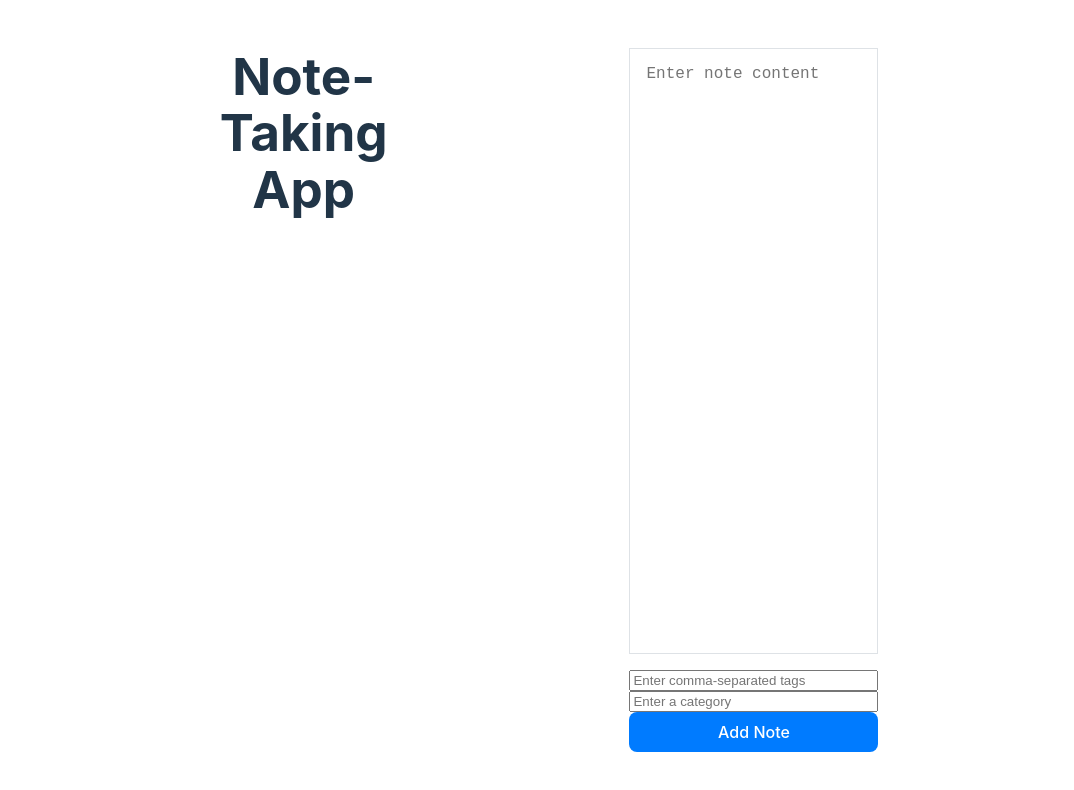
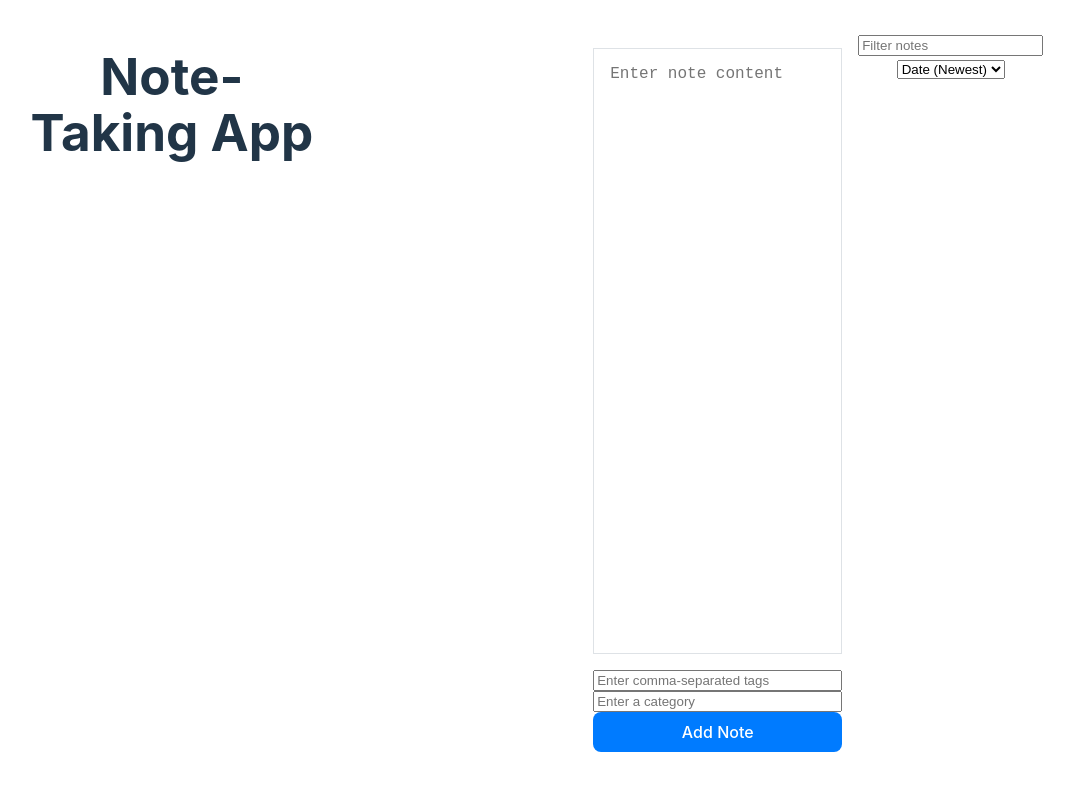
Before and after one commit to temavasilev/note-taker, a Svelte app: page / in a window 1280 px wide. Shown: the top 790 px of the page, without its empty margins (113-1187 px from the left). Built offline with nearby package versions, Linux system fonts and the light colour scheme.

Commit message:
Trying out basic search and filtering

```diff
--- a/src/App.svelte
+++ b/src/App.svelte
@@ -3,6 +3,19 @@
   import { writable } from 'svelte/store';
   import NotesList from './NotesList.svelte';
   import { v4 as uuid } from 'uuid';
+
+  import { derived } from 'svelte/store';
+
+
+  type NoteType = {
+    id: string;
+    content: string;
+    tags: string[];
+    category: string;
+  };
+
+  let filterQuery: string = '';
+  let sortBy: string = 'date-desc';
 
   // Variable to hold the new note content
   let newNoteContent: string = '';
@@ -33,13 +46,42 @@
     newNoteCategory = '';
   }
 }
+
+const sortedFilteredNotes = derived(notes, ($notes: NoteType[]) => {
+  let filteredNotes: NoteType[] = $notes;
+
+  if (filterQuery) {
+    const lowerCaseFilter = filterQuery.toLowerCase();
+    filteredNotes = $notes.filter(
+      (note: NoteType) =>
+        note.content.toLowerCase().includes(lowerCaseFilter) ||
+        note.tags.some((tag: string) => tag.toLowerCase().includes(lowerCaseFilter)) ||
+        note.category.toLowerCase().includes(lowerCaseFilter)
+    );
+  }
+
+  switch (sortBy) {
+    case 'date-asc':
+      return filteredNotes.sort((a: NoteType, b: NoteType) => a.id.localeCompare(b.id));
+    case 'date-desc':
+      return filteredNotes.sort((a: NoteType, b: NoteType) => b.id.localeCompare(a.id));
+    case 'category':
+      return filteredNotes.sort((a: NoteType, b: NoteType) => a.category.localeCompare(b.category));
+    default:
+      return filteredNotes;
+  }
+});
 </script>
 
 <!-- Main app layout -->
 <main>
   <h1>Note-Taking App</h1>
   <div class="app-container">
-    <NotesList notes={$notes} />
+    <NotesList
+      bind:notes={$sortedFilteredNotes}
+      on:removeNote={(event) =>
+        ($notes = $notes.filter((n) => n.id !== event.detail.id))}
+    />
     <div class="note-editor">
       <textarea bind:value={newNoteContent} placeholder="Enter note content"></textarea>
       <input
@@ -53,6 +95,18 @@
         bind:value={newNoteCategory}
       />
       <button on:click={addNote}>Add Note</button>
+    </div>
+    <div class="controls">
+      <input
+        type="text"
+        placeholder="Filter notes"
+        bind:value={filterQuery}
+      />
+      <select bind:value={sortBy}>
+        <option value="date-desc">Date (Newest)</option>
+        <option value="date-asc">Date (Oldest)</option>
+        <option value="category">Category</option>
+      </select>
     </div>
     </div>
 </main>
```
